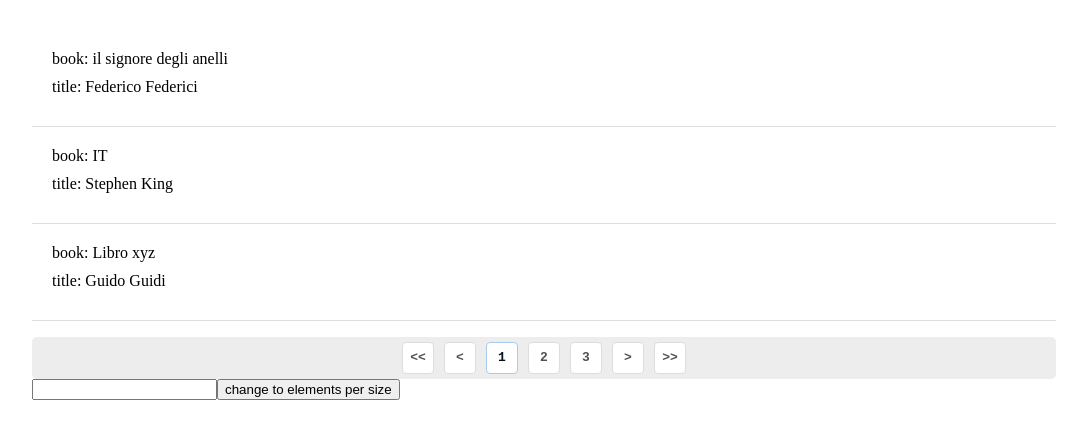
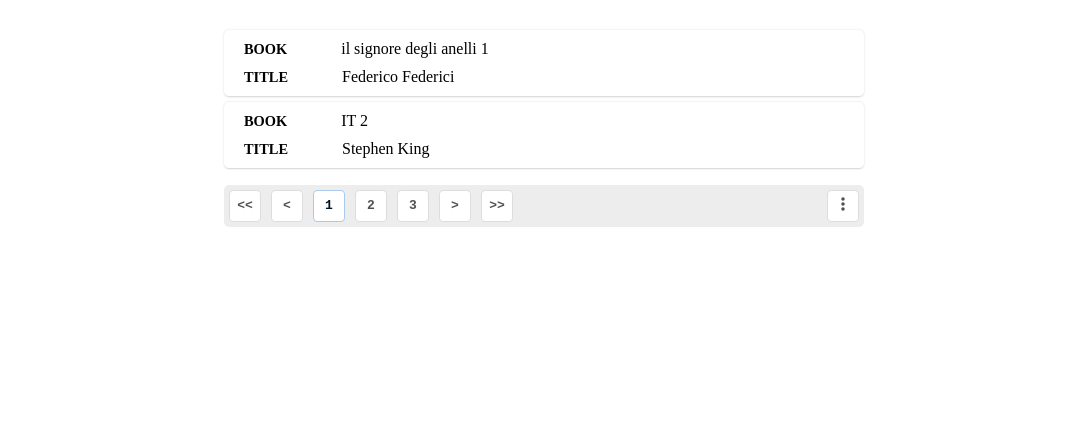
Before and after one commit to fabioportieri/exercises, an Angular app: page / in a window 1280 px wide. Shown: the top 438 px of the page, without its empty margins (96-1183 px from the left). Built offline with nearby package versions, Linux system fonts and the light colour scheme; data requests are answered from the project's data file.

Commit message:
refactoring, bugfix, fix css paginator

```diff
--- a/db.json
+++ b/db.json
@@ -2,52 +2,57 @@
   "books": [
     {
       "id": 1,
-      "title": "il signore degli anelli",
+      "title": "il signore degli anelli 1",
       "authorId": 1
     },
     {
       "id": 2,
-      "title": "IT",
+      "title": "IT 2",
       "authorId": 2
     },
     {
       "id": 3,
-      "title": "Libro xyz",
+      "title": "Libro xyz 3",
       "authorId": 3
     },
     {
       "id": 4,
-      "title": "L'ombra dello scorpione",
+      "title": "L'ombra dello scorpione 4",
       "authorId": 2
     },
     {
       "id": 5,
-      "title": "Libro di Guido",
+      "title": "Libro di Guido 5",
       "authorId": 3
     },
     {
       "id": 6,
-      "title": "50 sfumature",
+      "title": "50 sfumature 6",
       "authorId": 3
     },
     {
       "id": 7,
-      "title": "80 sfumature",
+      "title": "80 sfumature 7",
       "authorId": 1
     },
     {
       "id": 8,
-      "title": "libro dei numeri",
+      "title": "libro dei numeri 8",
       "authorId": 1
     },
     {
       "id": 9,
-      "title": "libro dei cavalli",
+      "title": "libro dei cavalli 9",
       "authorId": 2
     },
     {
       "id": 10,
-      "title": "libro dei gatti",
+      "title": "libro dei gatti 10",
+      "authorId": 1
+    },
+    {
+      "id": 11,
+      "title": "libro bello 11",
       "authorId": 1
     }
   ],
--- a/package.json
+++ b/package.json
@@ -19,6 +19,10 @@
     "@angular/platform-browser": "~12.2.0",
     "@angular/platform-browser-dynamic": "~12.2.0",
     "@angular/router": "~12.2.0",
+    "@fortawesome/angular-fontawesome": "^0.10.2",
+    "@fortawesome/fontawesome-svg-core": "^6.1.2",
+    "@fortawesome/free-regular-svg-icons": "^6.1.2",
+    "@fortawesome/free-solid-svg-icons": "^6.1.2",
     "json-server": "^0.17.0",
     "rxjs": "~6.6.0",
     "tslib": "^2.3.0",
--- a/src/app/app.module.ts
+++ b/src/app/app.module.ts
@@ -1,7 +1,12 @@
 import { HttpClientModule } from '@angular/common/http';
 import { NgModule } from '@angular/core';
 import { BrowserModule } from '@angular/platform-browser';
-
+import { FaIconLibrary, FontAwesomeModule } from '@fortawesome/angular-fontawesome';
+import { faSquare, faCheckSquare, faEllipsisV } from '@fortawesome/free-solid-svg-icons';
+import {
+  faSquare as farSquare,
+  faCheckSquare as farCheckSquare,
+} from '@fortawesome/free-regular-svg-icons';
 import { AppRoutingModule } from './app-routing.module';
 import { AppComponent } from './app.component';
 
@@ -12,9 +17,22 @@ import { AppComponent } from './app.component';
   imports: [
     BrowserModule,
     AppRoutingModule,
-    HttpClientModule
+    HttpClientModule,
+    FontAwesomeModule
   ],
   providers: [],
   bootstrap: [AppComponent]
 })
-export class AppModule { }
+export class AppModule {
+
+  constructor(library: FaIconLibrary) {
+    library.addIcons(
+      faSquare,
+      faCheckSquare,
+      farSquare,
+      farCheckSquare,
+      faEllipsisV
+    );
+  }
+
+}
--- a/src/app/books/books.component.scss
+++ b/src/app/books/books.component.scss
@@ -1,18 +1,29 @@
 .container {
   margin: 30px auto;
-  width:80vw;
+  width:50vw;
 
   ul {
     list-style: none;
     padding: 0;
 
     li {
-
-      padding:20px;
-      padding: 20px;
       border-bottom: 1px solid #ddd;
+      box-shadow: 0px 0px 2px #d3d3d3;
+      border-radius: 5px;
+      padding: 10px 20px 0px;
+      margin-bottom: 5px;
+      transition: background-color .5s;
+      &:hover {
+        background-color: #f5f5f5;
+      }
       div {
         margin-bottom: 10px;
+        .title {
+          font-weight: 600;
+          text-transform: uppercase;
+          padding-right: 50px;
+          font-size: 0.9rem;
+        }
       }
     }
   }
--- a/src/app/books/books.component.ts
+++ b/src/app/books/books.component.ts
@@ -1,6 +1,22 @@
-import { AfterViewInit, ChangeDetectorRef, Component, OnDestroy, OnInit, QueryList, ViewChild, ViewChildren } from '@angular/core';
+import {
+  AfterViewInit,
+  ChangeDetectorRef,
+  Component,
+  OnDestroy,
+  OnInit,
+  QueryList,
+  ViewChild,
+  ViewChildren,
+} from '@angular/core';
 import { combineLatest, forkJoin, from, merge, Observable, of } from 'rxjs';
-import { map, mergeMap, concatMap, tap, withLatestFrom, toArray } from 'rxjs/operators';
+import {
+  map,
+  mergeMap,
+  concatMap,
+  tap,
+  withLatestFrom,
+  toArray,
+} from 'rxjs/operators';
 import { RxjsPaginatorComponent } from '../shared/ui-kit/paginator/rxjs-paginator.component';
 import { TableDataSource } from '../shared/ui-kit/paginator/table-datasource';
 import { Author, Books, BooksWithAuthor } from './books.model';
@@ -9,26 +25,23 @@ import { BooksService } from './books.service';
 @Component({
   selector: 'app-books',
   template: `
-      <div class="container" *ngIf="(dataToShow$ | async) as data">
+    <div class="container" *ngIf="(res$ | async) as data">
+      <ul>
+        <li *ngFor="let el of (dataToShow$ | async) ?? []">
+          <div><span class="title">book</span> {{ el.titleBook }}</div>
+          <div><span class="title">title</span> {{ el.authorName }}</div>
+        </li>
+      </ul>
 
-
-
-    <ul>
-      <li *ngFor="let el of data">
-        <div> book: {{ el.titleBook }} </div>
-        <div> title: {{ el.authorName }} </div>
-      </li>
-    </ul>
-
-
-    <app-rxjs-paginator #paginator [data]="(res$ | async) ?? []"></app-rxjs-paginator>
+      <app-rxjs-paginator
+        #paginator
+        [data]="data"
+      ></app-rxjs-paginator>
     </div>
-
   `,
-  styleUrls: ['./books.component.scss']
+  styleUrls: ['./books.component.scss'],
 })
 export class BooksComponent implements OnInit, AfterViewInit, OnDestroy {
-
   res$: Observable<BooksWithAuthor[]> = of([]);
   books$!: Observable<Books[]>;
   book$!: Observable<Books>;
@@ -39,46 +52,48 @@ export class BooksComponent implements OnInit, AfterViewInit, OnDestroy {
 
   // use viewchildren instead of viewchild because if template reference is under a *ngIf it will stay undefined even after view init
   // @ViewChild('paginator') paginator!: RxjsPaginatorComponent<BooksWithAuthor>;
-  @ViewChildren('paginator') paginatorWrapper!: QueryList<RxjsPaginatorComponent<BooksWithAuthor>>;
+  @ViewChildren('paginator') paginatorWrapper!: QueryList<
+    RxjsPaginatorComponent<BooksWithAuthor>
+  >;
   paginator!: RxjsPaginatorComponent<BooksWithAuthor>;
 
   constructor(
     private booksService: BooksService,
     private cd: ChangeDetectorRef
-  ) {
-
-  }
-
+  ) {}
 
   ngOnInit(): void {
-
     this._loadDataFromBackend();
-
   }
-
 
   ngAfterViewInit(): void {
     // in this hook we know that paginator is loaded (unless behind ngIf condition), otherwise it is undefined
 
-    this.paginatorWrapper.changes.subscribe((comps: QueryList<RxjsPaginatorComponent<BooksWithAuthor>>) => {
+    this.paginatorWrapper.changes.subscribe(
+      (comps: QueryList<RxjsPaginatorComponent<BooksWithAuthor>>) => {
         this.paginator = comps.first;
+        console.log('PPaginator', this.paginator);
         this.datasource?.disconnect(); // clean datasource subscriptions
-        this.datasource = new TableDataSource<BooksWithAuthor>(this.paginator, this.cd); // todo cleanup, avoid passing change detector
+        this.datasource = new TableDataSource<BooksWithAuthor>(
+          this.paginator
+        ); // todo cleanup, avoid passing change detector
         this.datasource.connect();
         this.dataToShow$ = this.datasource.getData();
         // this programmatically force angular to check for rendering changes otherwise it will raise:
         // ERROR Error: NG0100: ExpressionChangedAfterItHasBeenCheckedError: Expression has changed after it was checked.
         // since we are changing variables that are to be rendered asyncronously
         this.cd.detectChanges();
-    });
-
+      }
+    );
   }
 
-
   private _loadDataFromBackend(): void {
-
     this.books$ = this.booksService.fetchBooks();
 
+    // books$ is an observable that emits one time and returns an array of books
+    // book$ is an observable that emits each time for every element of books array
+    // we use from operator to achieve this, and since 'from' returns an observable we need an high order
+    // operator to flatten the observable
     this.book$ = this.books$.pipe(
       concatMap((books) => {
         return from(books);
@@ -86,19 +101,27 @@ export class BooksComponent implements OnInit, AfterViewInit, OnDestroy {
     );
 
     // solution 1:
-    this.res$ = this.book$.pipe(
-      mergeMap(book => {
-        return this.booksService.getAuthorById(book.authorId).pipe(
-          map(author => ({ authorName: author.name, titleBook: book.title} as BooksWithAuthor))
-        )
-      }),
-      toArray()
-    );
-
+    // this.res$ = this.book$.pipe(
+    //   mergeMap((book) => {
+    //     return this.booksService
+    //       .getAuthorById(book.authorId)
+    //       .pipe(
+    //         map(
+    //           (author) =>
+    //             ({
+    //               authorName: author.name,
+    //               titleBook: book.title,
+    //             } as BooksWithAuthor)
+    //         )
+    //       );
+    //   }),
+    //   toArray()
+    // );
 
     // solution 2:
-    this.dataToShow$ = this.book$.pipe(
-      mergeMap(book => {
+    this.res$ = this.book$.pipe(
+      // we use concat map instead of mergemap here to preserve order of book$ emissions
+      concatMap(book => {
         return combineLatest([
           this.booksService.getAuthorById(book.authorId),
           of(book)
@@ -110,16 +133,13 @@ export class BooksComponent implements OnInit, AfterViewInit, OnDestroy {
       toArray()
     );
 
-
     // in both solutions we had to pass the parameter book further in the chain:
     // https://medium.com/@snorredanielsen/rxjs-accessing-a-previous-value-further-down-the-pipe-chain-b881026701c1
 
-
-
-    this.res$.subscribe(res => {
+    this.res$.subscribe((res) => {
       // console.log('res', res);
       // this.dataToShow = res;
-    })
+    });
   }
 
   ngOnDestroy(): void {
--- a/src/app/shared/shared.module.ts
+++ b/src/app/shared/shared.module.ts
@@ -11,7 +11,8 @@ import { UiKitModule } from './ui-kit/ui-kit.module';
     UiKitModule
   ],
   exports: [
-    UiKitModule
+    UiKitModule,
+
   ],
 })
 export class SharedModule { }
--- /dev/null
+++ b/src/app/shared/ui-kit/paginator/paginator.constants.ts
@@ -0,0 +1,3 @@
+export const DEFAULT_ELEMENTS_PER_PAGE = 2;
+export const DEFAULT_CURRENT_PAGE = 1;
+export const START_PAGE = 0;
--- a/src/app/shared/ui-kit/paginator/rxjs-paginator.component.ts
+++ b/src/app/shared/ui-kit/paginator/rxjs-paginator.component.ts
@@ -1,8 +1,9 @@
-import { Component, OnInit, ViewEncapsulation, ChangeDetectionStrategy, Input, Output, EventEmitter } from '@angular/core';
+import { Component, OnInit, ViewEncapsulation, ChangeDetectionStrategy, Input, Output, EventEmitter, ViewChild, ElementRef } from '@angular/core';
 import { FormControl } from '@angular/forms';
 import { combineLatest, BehaviorSubject, Observable, of } from 'rxjs';
 import { distinctUntilChanged, filter, map, tap, withLatestFrom } from 'rxjs/operators';
 import { BooksWithAuthor } from 'src/app/books/books.model';
+import { START_PAGE, DEFAULT_CURRENT_PAGE, DEFAULT_ELEMENTS_PER_PAGE } from './paginator.constants';
 
 @Component({
   selector: 'app-rxjs-paginator',
@@ -15,14 +16,21 @@ import { BooksWithAuthor } from 'src/app/books/books.model';
       </div>
       <div class="next" (click)="changePage(currentPage+1)"> > </div>
       <div class="last" (click)="changePage(getLastPage())"> >> </div>
+
+      <div class="menu-section" (mouseleave)="menuHandler()">
+
+        <div class="form hidden" #formElements>
+          <input type="number" class="form-control" name="elementsPerPage" [formControl]="elementsPerPageFC"  />
+          <span (keydown.enter)="changeElementsPerPage(elementsPerPageFC.value)">
+            change to {{elementsPerPageFC.value}} elements per size </span>
+        </div>
+        <div class="menu-icon" (mouseenter)="menuHandler()" >
+          <fa-icon [icon]="['fas', 'ellipsis-v']"></fa-icon>
+        </div>
+      </div>
     </div>
 
-    <div class="form">
-      <input type="number" class="form-control" name="elementsPerPage" [formControl]="elementsPerPageFC"  />
-      <button (click)="changeElementsPerPage(elementsPerPageFC.value)">
-        <span>  change to {{elementsPerPageFC.value}} elements per size </span>
-      </button>
-    </div>
+
 
 <!--
     <pre> number of pages: {{this.pagesNumber$ | async }} </pre>
@@ -55,7 +63,36 @@ import { BooksWithAuthor } from 'src/app/books/books.model';
     font-weight: 600;
     color: #505050;
     font-family: monospace;
+    &.menu-section {
+      margin-left: auto;
+      width: auto;
+      display: flex;
+      .form {
+        transition: width .2s ease-in-out;
+        transition-delay: 0.2s;
+        visibility:visible;
+        width:100%;
+        &.hidden {
+          width:0px;
+          visibility:hidden;
+        }
+
+
+      }
+      .menu-icon {
+        transition: transform .2s ease-in-out;
+        font-size: 1rem;
+        width: 20px;
+        margin-left: auto;
+        height: 20px;
+        &:hover {
+          transform: rotate(90deg);
+        }
+      }
+    }
   }
+
+
   .paginator > div.active {
     border-color: #a9caed;
     color: #021120;
@@ -66,10 +103,11 @@ import { BooksWithAuthor } from 'src/app/books/books.model';
 })
 export class RxjsPaginatorComponent<T> implements OnInit {
 
-  pagesNumber$: BehaviorSubject<number> = new BehaviorSubject<number>(0);
+
+  pagesNumber$: BehaviorSubject<number> = new BehaviorSubject<number>(START_PAGE);
   pages$: BehaviorSubject<number[]> = new BehaviorSubject<number[]>([]);
-  elementsPerPage$: BehaviorSubject<number> = new BehaviorSubject<number>(2);
-  currentPage$: BehaviorSubject<number> = new BehaviorSubject<number>(1);
+  elementsPerPage$: BehaviorSubject<number> = new BehaviorSubject<number>(DEFAULT_ELEMENTS_PER_PAGE);
+  currentPage$: BehaviorSubject<number> = new BehaviorSubject<number>(DEFAULT_CURRENT_PAGE);
   totalLength$: BehaviorSubject<number> = new BehaviorSubject<number>(0);
 
   datasource$: BehaviorSubject<T[]> = new BehaviorSubject<T[]>([]); // subject needed to synchronize paginator data with datsource
@@ -77,6 +115,7 @@ export class RxjsPaginatorComponent<T> implements OnInit {
   elementsPerPageFC: FormControl = new FormControl();
 
 
+  @ViewChild('formElements') formElements!: ElementRef<HTMLDivElement>;
 
   private _pageSize = 2;
   public get pageSize() {
@@ -100,7 +139,7 @@ export class RxjsPaginatorComponent<T> implements OnInit {
     this._data = value;
     this.datasource$.next(value);
     this.totalLength$.next(this.data.length);
-    this.currentPage$.next(1);
+    this.currentPage$.next(DEFAULT_CURRENT_PAGE);
   }
 
   constructor() { }
@@ -113,9 +152,7 @@ export class RxjsPaginatorComponent<T> implements OnInit {
     this.elementsPerPage$.next(elementsPerPage);
   }
   changePage(page: number): void {
-    console.log('changePage called with page ', page);
     if (page >= 1 && page <= this.getLastPage()) {
-      console.log('goto page ', page);
       this.currentPage$.next(page);
     }
   }
@@ -126,7 +163,6 @@ export class RxjsPaginatorComponent<T> implements OnInit {
   private initPaginator(): void {
       // calculate length and pages
 
-    this.totalLength$.subscribe(d => console.log('total length changed??', d))
 
     // pageNumber$: dipende da totalLength e elementsPerPage
     combineLatest([this.totalLength$, this.elementsPerPage$]).pipe(
@@ -134,13 +170,13 @@ export class RxjsPaginatorComponent<T> implements OnInit {
         const num = Math.ceil(length / elementsPerPage);
         this.pagesNumber$.next(num);
       })
-    ).subscribe(data => console.log('triggered change on length or elementsPerPage:', data));
+    ).subscribe();
 
     // if currentPage > totalePages reset currentPage
     this.pagesNumber$.pipe(
       withLatestFrom(this.currentPage$),
       filter(([numpagesTot, currentPage]: [number, number]) => currentPage > numpagesTot)
-    ).subscribe(() => this.currentPage$.next(1))
+    ).subscribe(() => this.currentPage$.next(DEFAULT_CURRENT_PAGE))
 
     combineLatest([this.currentPage$, this.totalLength$, this.elementsPerPage$]).pipe(
 
@@ -155,6 +191,18 @@ export class RxjsPaginatorComponent<T> implements OnInit {
        this.pages$.next(pages);
 
       })
-    ).subscribe(data => console.log('triggered change on currentpage length or elementsPerPage:', data));
+    ).subscribe();
+  }
+
+
+  // menuOutHandler(): void {
+  //   this.formElements.nativeElement.classList.remove("showing");
+  //   this.formElements.nativeElement.classList.add("hidden");
+  //   console.log('out', this.formElements.nativeElement.classList);
+  // }
+
+  menuHandler(): void {
+    this.formElements.nativeElement.classList.toggle("hidden");
+    console.log('handler menu', this.formElements.nativeElement.classList);
   }
 }
--- a/src/app/shared/ui-kit/paginator/table-datasource.ts
+++ b/src/app/shared/ui-kit/paginator/table-datasource.ts
@@ -1,8 +1,6 @@
-import { BehaviorSubject, combineLatest, Observable, of } from "rxjs";
-import { BooksWithAuthor } from "src/app/books/books.model";
+import { BehaviorSubject, combineLatest, Observable } from "rxjs";
 import { RxjsPaginatorComponent } from "./rxjs-paginator.component";
-import { distinctUntilChanged, filter, map, tap, withLatestFrom } from 'rxjs/operators';
-import { ChangeDetectorRef } from "@angular/core";
+import { map, tap } from 'rxjs/operators';
 
 /*
 il concetto qui e' di incapsulare la logica fuori dal paginatore (Single responsability principle)
@@ -17,7 +15,7 @@ cosi che in futuro possa essere estendibile
 export class TableDataSource<T, P extends RxjsPaginatorComponent<T> = RxjsPaginatorComponent<T>> {
 
   private dataFiltered: BehaviorSubject<T[]> = new BehaviorSubject<T[]>([]);
-  constructor(private paginator: P, private cd: ChangeDetectorRef) {
+  constructor(private paginator: P) {
 
   }
 
@@ -39,26 +37,23 @@ export class TableDataSource<T, P extends RxjsPaginatorComponent<T> = RxjsPagina
 
   private _setFilteredData(): void {
 
-
     const elementsPerPage$ = this.paginator.elementsPerPage$;
     const currentPage$ = this.paginator.currentPage$;
 
 
-    // dataFiltered
-    combineLatest([this.paginator.datasource$, elementsPerPage$, currentPage$]).pipe(
+    combineLatest([
+      this.paginator.datasource$,
+      elementsPerPage$,
+      currentPage$,
+    ]).pipe(
       map(([datasource, elements, page]) => {
-       const dataStartOffset = (page>1) ? elements * page - elements + page: elements * page - elements;
-       let dataEndOffset = (datasource.length-1 < dataStartOffset + elements) ? datasource.length-1 : dataStartOffset + elements;
+       const dataStartOffset = elements * (page - 1);
+       let dataEndOffset = (datasource.length-1 < dataStartOffset + elements - 1) ? datasource.length-1 : dataStartOffset + elements - 1;
        return {dataStartOffset, dataEndOffset, datasource}
       }),
       tap(x => console.log('datasource pipeline: ', x)),
-      tap(({dataStartOffset, dataEndOffset, datasource}) => {
-        const filteredArray = datasource.slice(dataStartOffset, dataEndOffset+1);
-        console.log('filtered array;', filteredArray);
-        console.log('datasource', datasource);
-        this.dataFiltered.next(filteredArray);
-      })
-    ).subscribe((_) => this.cd.detectChanges()); // run change detection since dataFiltered is rendered in template of main component
+      map(({dataStartOffset, dataEndOffset, datasource}) => (datasource.slice(dataStartOffset, dataEndOffset+1)))
+    ).subscribe(this.dataFiltered); // shorthand notation for: .subscribe((data) => this.dataFiltered.next(data));
 
   }
 
```
Also changed, not shown: src/app/shared/ui-kit/ui-kit.module.ts (+6 -2 lines), 1 other file (tests, documents, lock files or other folders).
